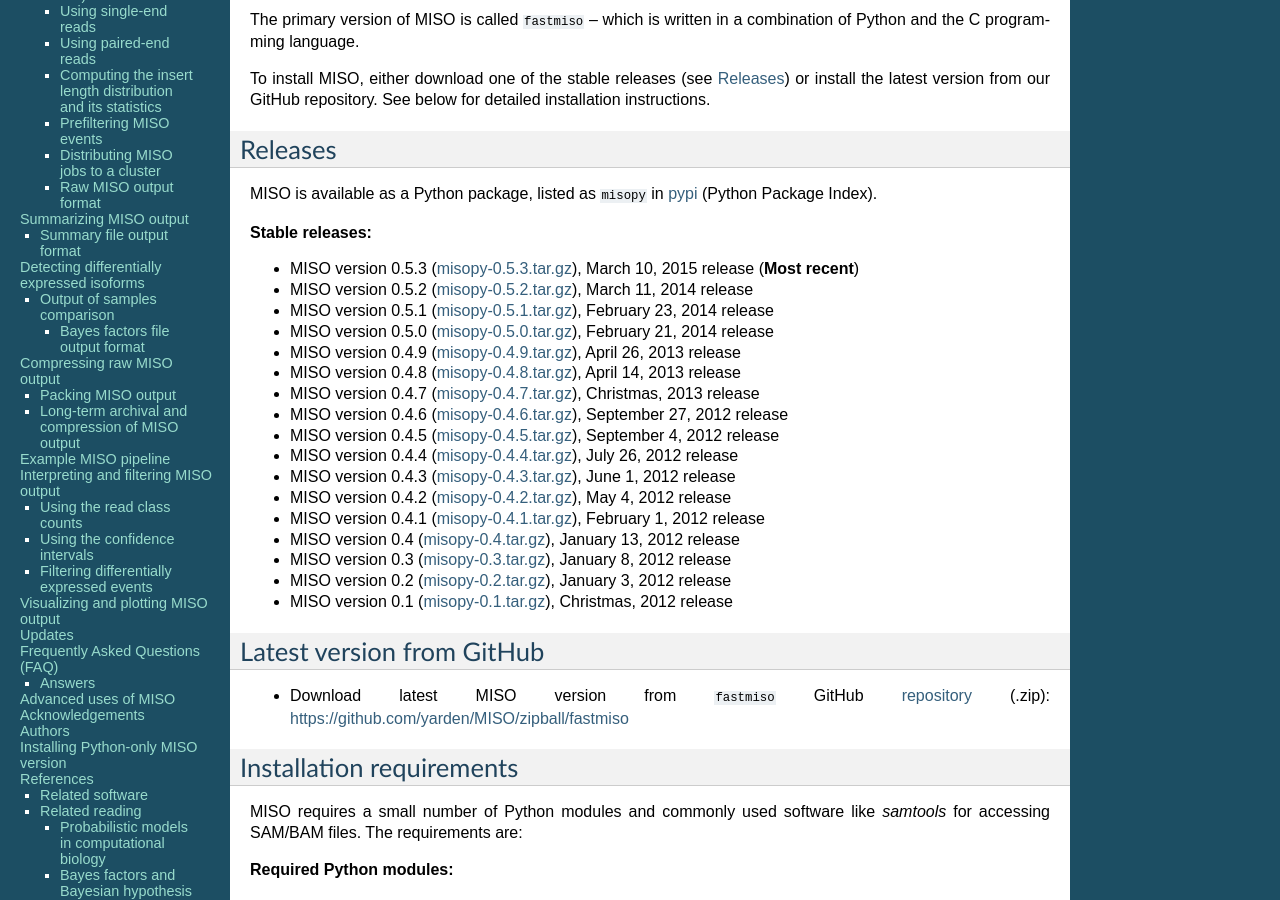
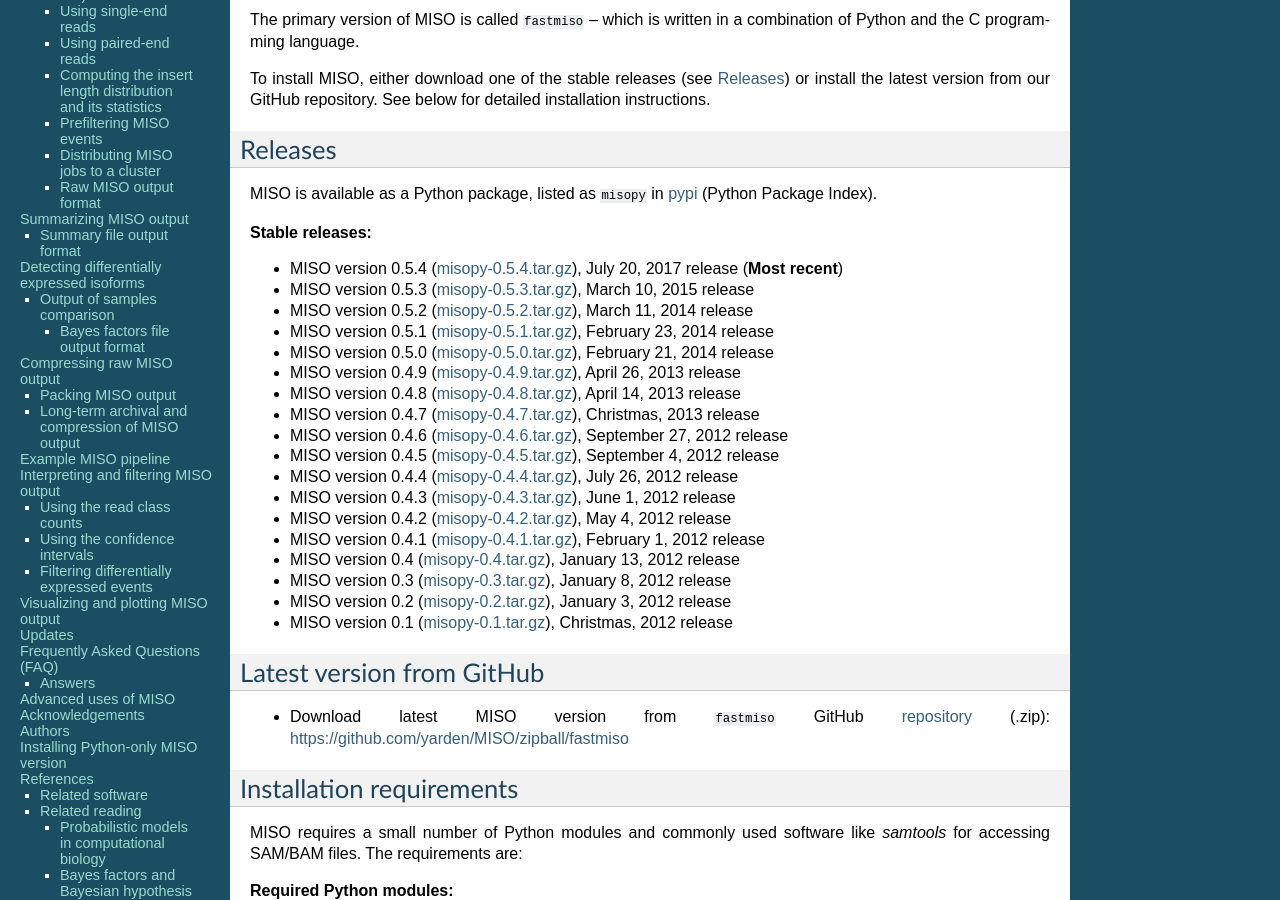
Before and after one commit to yarden/MISO, a Sphinx documentation site: the page built from docs/source/index.rst, in a window 1280 px wide and 900 px high, scrolled down 919 px. Built offline with Sphinx 7.4.7, drawn with Linux system fonts in a browser that asks for light colours; pages that are not in the unit, such as notebooks, are missing from menus.

Commit message:
docs rev

```diff
--- a/docs/source/index.rst
+++ b/docs/source/index.rst
@@ -91,7 +91,8 @@ MISO is available as a Python package, listed as ``misopy`` in `pypi`_ (Python P
 
 **Stable releases:**
 
-* MISO version 0.5.3 (`misopy-0.5.3.tar.gz`_), March 10, 2015 release (**Most recent**)
+* MISO version 0.5.4 (`misopy-0.5.4.tar.gz`_), July 20, 2017 release (**Most recent**)
+* MISO version 0.5.3 (`misopy-0.5.3.tar.gz`_), March 10, 2015 release
 * MISO version 0.5.2 (`misopy-0.5.2.tar.gz`_), March 11, 2014 release
 * MISO version 0.5.1 (`misopy-0.5.1.tar.gz`_), February 23, 2014 release
 * MISO version 0.5.0 (`misopy-0.5.0.tar.gz`_), February 21, 2014 release
@@ -127,6 +128,7 @@ MISO is available as a Python package, listed as ``misopy`` in `pypi`_ (Python P
 .. _misopy-0.5.1.tar.gz: http://pypi.python.org/packages/source/m/misopy/misopy-0.5.1.tar.gz
 .. _misopy-0.5.2.tar.gz: http://pypi.python.org/packages/source/m/misopy/misopy-0.5.2.tar.gz
 .. _misopy-0.5.3.tar.gz: http://pypi.python.org/packages/source/m/misopy/misopy-0.5.3.tar.gz
+.. _misopy-0.5.4.tar.gz: http://pypi.python.org/packages/source/m/misopy/misopy-0.5.4.tar.gz
 
 
 
```
